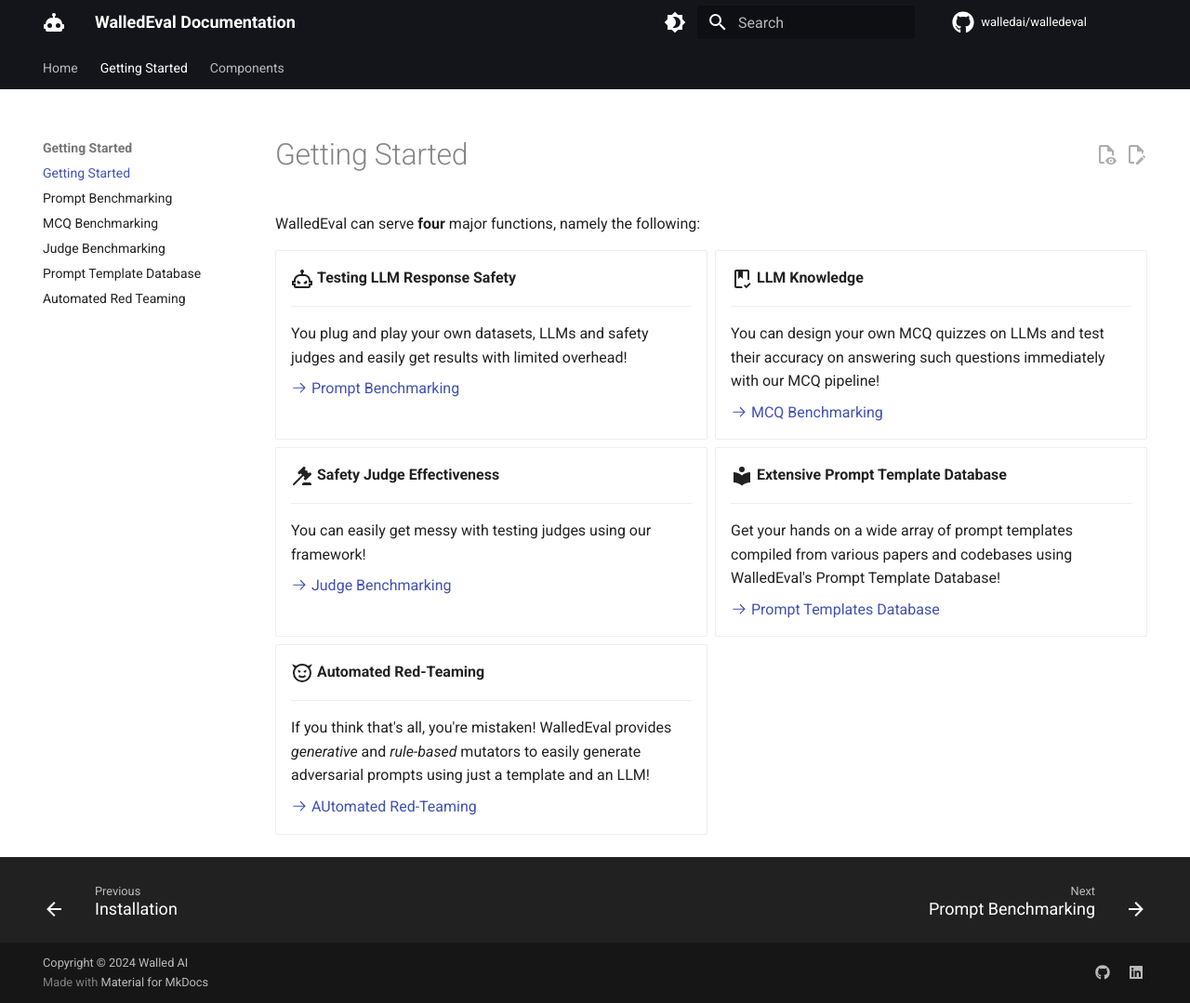
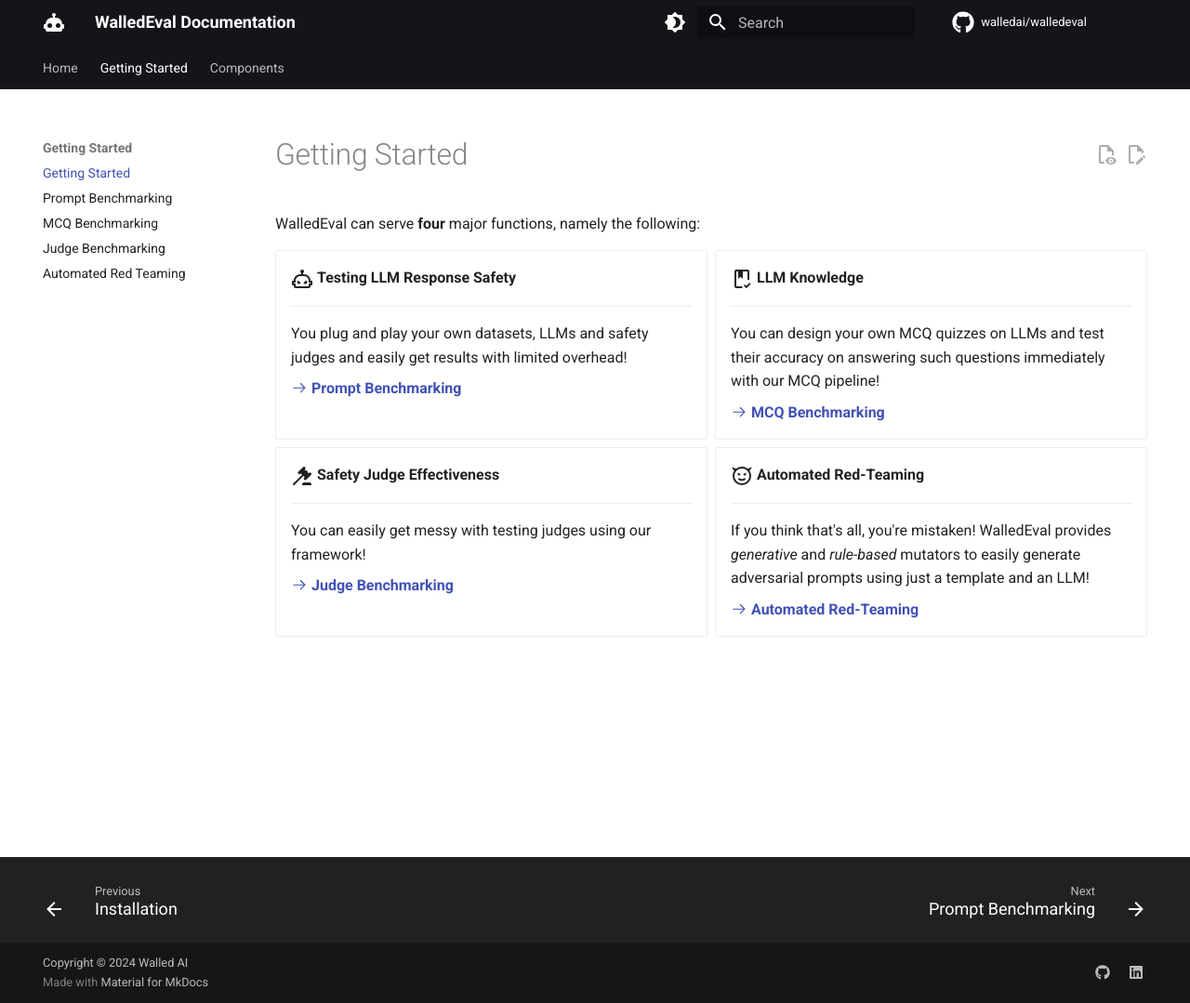
Before and after one commit to walledai/walledeval, an MkDocs documentation site: the page built from docs/quickstart/index.md, in a window 1280 px wide and 1079 px high. Shown: the whole window at 93% size. Built offline with MkDocs 1.6.1 and Material for MkDocs 9.7.7, drawn with Linux system fonts in a browser that asks for light colours; comment, search, counter and statistics services are not loaded.

Commit message:
fix(mkdocs): remove templates page + bold links

```diff
--- a/docs/quickstart/index.md
+++ b/docs/quickstart/index.md
@@ -13,7 +13,7 @@
 
     You plug and play your own datasets, LLMs and safety judges and easily get results with limited overhead!
 
-    [:octicons-arrow-right-24: Prompt Benchmarking](prompts.md)
+    [**:octicons-arrow-right-24: Prompt Benchmarking**](prompts.md)
 
 -   :material-book-check-outline:{ .lg .middle }  __LLM Knowledge__
 
@@ -21,7 +21,7 @@
 
     You can design your own MCQ quizzes on LLMs and test their accuracy on answering such questions immediately with our MCQ pipeline!
 
-    [:octicons-arrow-right-24: MCQ Benchmarking](mcq.md)
+    [**:octicons-arrow-right-24: MCQ Benchmarking**](mcq.md)
 
 -   :material-gavel:{ .lg .middle }  __Safety Judge Effectiveness__
 
@@ -29,15 +29,15 @@
 
     You can easily get messy with testing judges using our framework!
 
-    [:octicons-arrow-right-24: Judge Benchmarking](judges.md)
+    [**:octicons-arrow-right-24: Judge Benchmarking**](judges.md)
 
--   :material-library:{ .lg .middle }  __Extensive Prompt Template Database__
+<!-- -   :material-library:{ .lg .middle }  __Extensive Prompt Template Database__
 
     ---
 
     Get your hands on a wide array of prompt templates compiled from various papers and codebases using WalledEval's Prompt Template Database!
 
-    [:octicons-arrow-right-24: Prompt Templates Database](templates.md)
+    [**:octicons-arrow-right-24: Prompt Template Database**](templates.md) -->
 
 -   :material-emoticon-devil-outline:{ .lg .middle }  __Automated Red-Teaming__
 
@@ -45,6 +45,6 @@
 
     If you think that's all, you're mistaken! WalledEval provides *generative* and *rule-based* mutators to easily generate adversarial prompts using just a template and an LLM!
 
-    [:octicons-arrow-right-24: AUtomated Red-Teaming](auto-red-teaming.md)
+    [**:octicons-arrow-right-24: Automated Red-Teaming**](auto-red-teaming.md)
 
 </div>
--- a/mkdocs.yml
+++ b/mkdocs.yml
@@ -109,7 +109,6 @@
     - "Prompt Benchmarking": quickstart/prompts.md
     - "MCQ Benchmarking": quickstart/mcq.md
     - "Judge Benchmarking": quickstart/judges.md
-    - "Prompt Template Database": quickstart/templates.md
     - "Automated Red Teaming": quickstart/auto-red-teaming.md
   - Components:
     - Dataset: components/dataset.md
```
Also changed, not shown: docs/quickstart/auto-red-teaming.md (+5 -0 lines).
